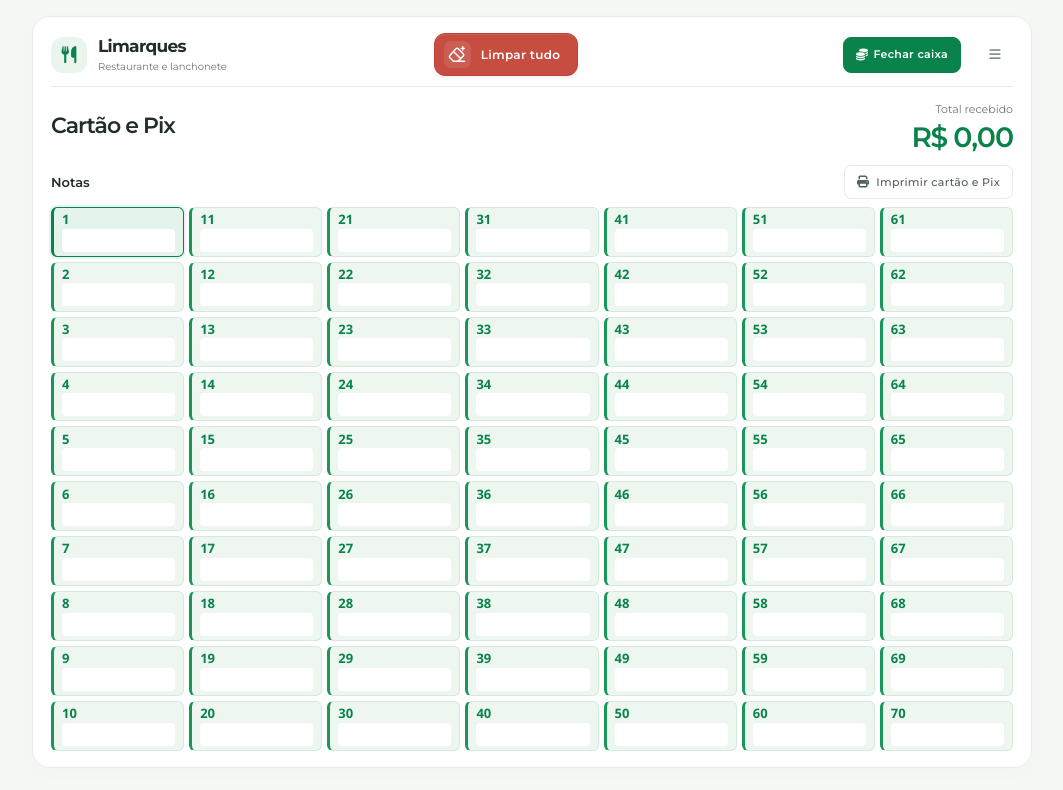
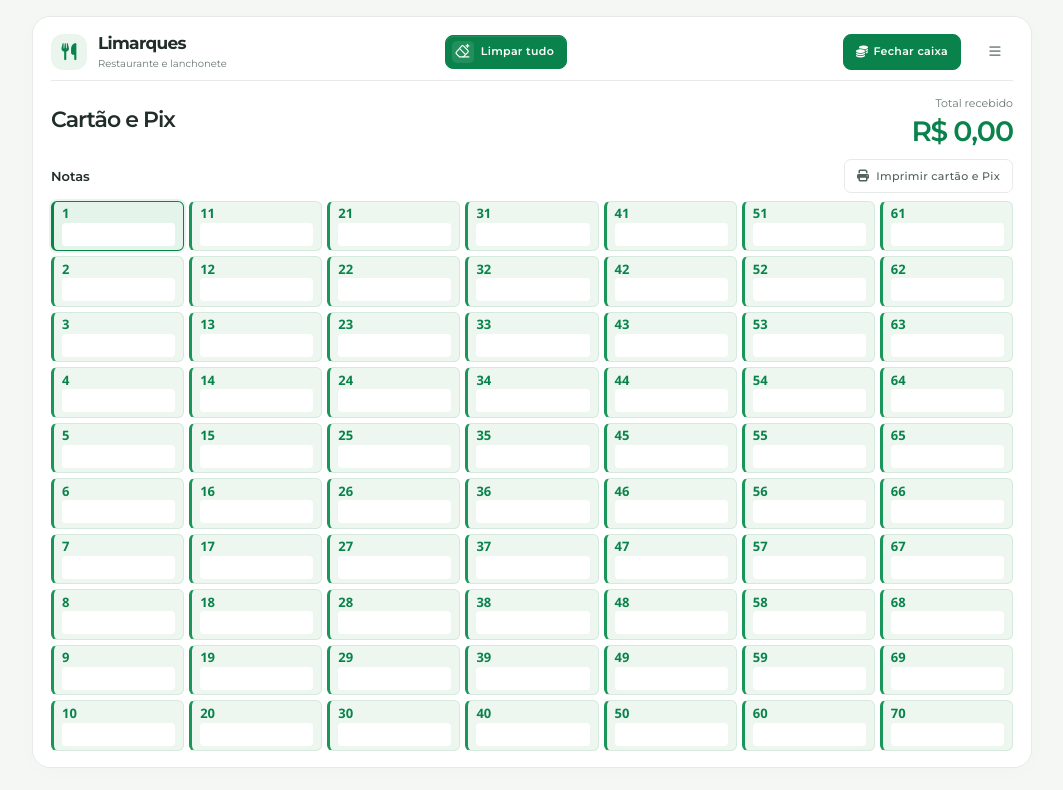
Before and after one commit to genilsonferreiraads/sistemalanchonete, a plain HTML site: page index.html in a window 1280 px wide. Shown: the whole page, without its empty margins (108-1171 px from the left). Drawn offline with Linux system fonts and the light colour scheme.

Commit message:
Deixa Limpar tudo verde e mais compacto

```diff
--- a/service-worker.js
+++ b/service-worker.js
@@ -1,4 +1,4 @@
-const CACHE_NAME = 'planilha-cartao-v11';
+const CACHE_NAME = 'planilha-cartao-v12';
 const FILES_TO_CACHE = [
   './',
   './index.html',
--- a/ui.css
+++ b/ui.css
@@ -80,16 +80,16 @@
     .button-group #closeCash { background: var(--green) !important; border-color: var(--green) !important; color: #fff !important; }
     .button-group #closeCash:hover { background: #076b3e !important; }
     .container .button-group #clearAll {
-        display: inline-flex; align-items: center; justify-content: center; gap: 10px;
-        min-height: 42px; padding: 7px 17px 7px 9px !important;
-        color: #fff !important; background: #c64d40 !important; border-color: #b84438 !important;
-        border-radius: 11px !important; font-size: 12px !important; font-weight: 600 !important;
-        box-shadow: inset 0 1px 0 #ffffff1f, 0 2px 4px #71352b12 !important;
+        display: inline-flex; align-items: center; justify-content: center; gap: 7px;
+        min-height: 34px; padding: 5px 12px 5px 6px !important;
+        color: #fff !important; background: var(--green) !important; border-color: var(--green) !important;
+        border-radius: 8px !important; font-size: 11px !important; font-weight: 600 !important;
+        box-shadow: inset 0 1px 0 #ffffff1a !important;
     }
-    .container .button-group #clearAll:hover { background: #b64035 !important; border-color: #a6372e !important; }
-    .container .button-group #clearAll:active { background: #a7382e !important; box-shadow: inset 0 1px 3px #68271f33 !important; }
-    .clear-all-icon { display: grid; place-items: center; flex: none; width: 27px; height: 27px; border-radius: 7px; background: #ffffff1a; }
-    .clear-all-icon svg { display: block; width: 20px; height: 20px; }
+    .container .button-group #clearAll:hover { background: #076b3e !important; border-color: #076b3e !important; }
+    .container .button-group #clearAll:active { background: #065b35 !important; box-shadow: inset 0 1px 3px #033c2426 !important; }
+    .clear-all-icon { display: grid; place-items: center; flex: none; width: 22px; height: 22px; border-radius: 5px; background: #ffffff1a; }
+    .clear-all-icon svg { display: block; width: 17px; height: 17px; }
     .header > .button-group { margin-left: auto; }
     @media (min-width: 761px) {
         .container .header { display: grid; grid-template-columns: minmax(0, 1fr) auto minmax(0, 1fr) 36px; align-items: center; }
```
